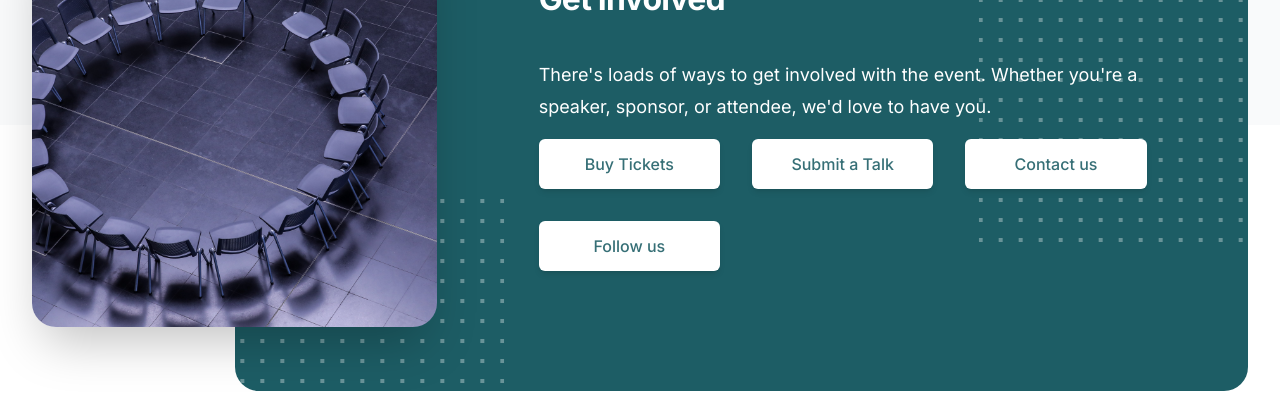
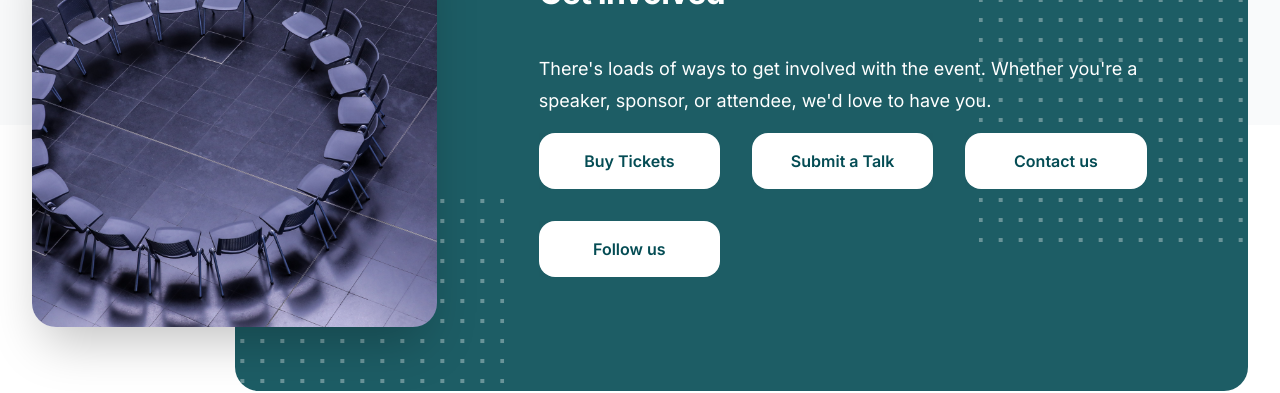
Before and after one commit to DevOpsDays-Birmingham/devopsdaysbrum.co.uk, a Next.js app: page / in a window 1280 px wide. Shown: the part 1480-1873 px from the top of the page. Built offline with nearby package versions, Linux system fonts and the light colour scheme.

Commit message:
Move to using buttons
Signed-off-by: Alistair Hey <alistair@heyal.co.uk>

```diff
--- a/src/components/Button.jsx
+++ b/src/components/Button.jsx
@@ -2,14 +2,16 @@ import Link from 'next/link'
 import clsx from 'clsx'
 
 export function Button({ href, className, ...props }) {
+  const {bgColour = 'dodblue-800', hoverColour = 'dodblue-900', textColour = 'white', ...rest} = props
   className = clsx(
-    'inline-flex justify-center rounded-2xl bg-dodblue-900 p-4 text-base font-semibold text-white hover:bg-dodblue-800 focus:outline-none focus-visible:outline-2 focus-visible:outline-offset-2 focus-visible:outline-dodblue-500 active:text-white/70',
-    className
+    'inline-flex justify-center rounded-2xl p-4 ext-base font-semibold focus:outline-none focus-visible:outline-2 focus-visible:outline-offset-2',
+    className,
+      `bg-${bgColour} hover:bg-${hoverColour} text-${textColour}`,
   )
 
   return href ? (
-    <Link href={href} className={className} {...props} />
+    <Link href={href} className={className} {...rest} />
   ) : (
-    <button className={className} {...props} />
+    <button className={className} {...rest} />
   )
 }
--- a/src/components/CTA.jsx
+++ b/src/components/CTA.jsx
@@ -1,4 +1,5 @@
 import {cfpLink, ticketURL} from "@/eventConfig";
+import {Button} from "@/components/Button";
 
 
 const ctaLinks = [
@@ -94,12 +95,7 @@ export default function CTA() {
                                         id={link.text}
                                         key={index}
                                     >
-                                        <a
-                                            className="flex rounded-md border border-transparent bg-white py-3 px-5 text-center text-base font-medium text-dodblue-700 shadow-md hover:bg-gray-50 sm:inline-block sm:w-auto"
-                                            href={link.url}
-                                        >
-                                            {link.text}
-                                        </a>
+                                        <Button href={link.url} textColour="dodblue-900" bgColour="white" hoverColour="dodblue-200" >{link.text}</Button>
                                     </li>
                                     )
                                 )}
--- a/src/components/SponsorUs.jsx
+++ b/src/components/SponsorUs.jsx
@@ -1,5 +1,6 @@
 import {contactEmail} from "@/eventConfig";
 import {EnvelopeIcon} from '@heroicons/react/20/solid'
+import {Button} from "@/components/Button";
 
 export default function SponsorUs() {
     return (
@@ -18,17 +19,7 @@ export default function SponsorUs() {
                     <p className="mt-3 text-lg text-dodblue-300">
                         Sponsoring our devopsdays conference gives your organization an opportunity to speak with practitioners, managers, and executives from companies of all sizes and industries. Whether your goals include recruiting new talent, opening new markets, or connecting with your existing customers, this event will be the place to have those conversations with experts and leaders in tech innovation.
                     </p>
-                    <div className="mt-8">
-                        <div className="inline-flex rounded-md shadow">
-                            <a
-                                href="mailto:birmingham-uk@devopsdays.org"
-                                className="inline-flex items-center justify-center rounded-md border border-transparent bg-white px-5 py-3 text-base font-medium text-dodblue-900 hover:bg-gray-50"
-                            >
-                                Email us
-                                <EnvelopeIcon className="-mr-1 ml-3 h-5 w-5 text-dodblue-300" aria-hidden="true" />
-                            </a>
-                        </div>
-                    </div>
+                            <Button href="mailto:birmingham-uk@devopsdays.org" textColour="dodblue-900" bgColour="white" hoverColour="dodblue-200" >Email us</Button>
                 </div>
             </div>
         </div>
```
Also changed, not shown: 1 other file (tests, documents, lock files or other folders).
